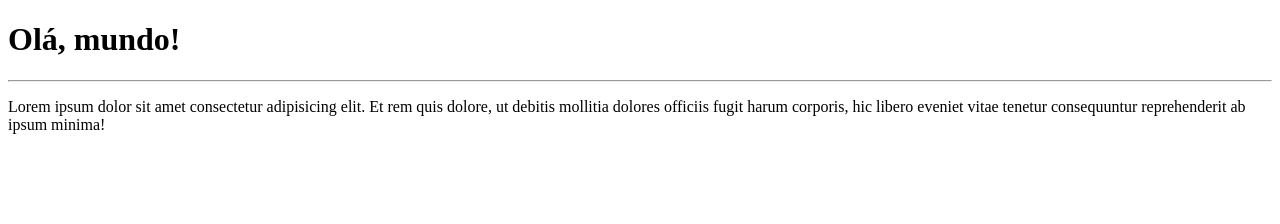
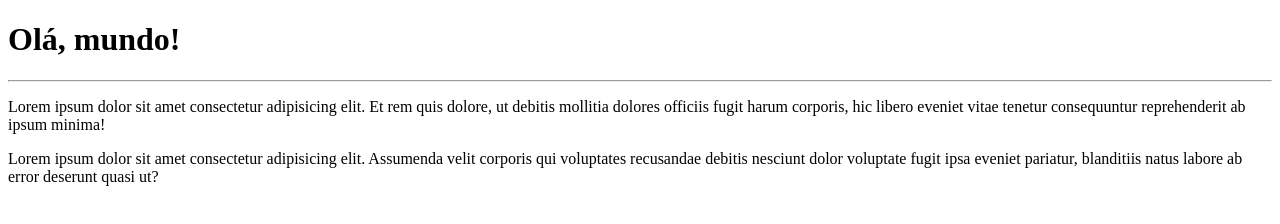
Before and after one commit to SidneyVargas/ola-mundo, a plain HTML site: page site-exemplo/index.html in a window 1280 px wide. Drawn offline with Linux system fonts and the light colour scheme.

Commit message:
Adicionei um paragrafo

```diff
--- a/site-exemplo/index.html
+++ b/site-exemplo/index.html
@@ -10,5 +10,6 @@
     <h1>Olá, mundo!</h1>
     <hr>
     <p>Lorem ipsum dolor sit amet consectetur adipisicing elit. Et rem quis dolore, ut debitis mollitia dolores officiis fugit harum corporis, hic libero eveniet vitae tenetur consequuntur reprehenderit ab ipsum minima!</p>
+    <p>Lorem ipsum dolor sit amet consectetur adipisicing elit. Assumenda velit corporis qui voluptates recusandae debitis nesciunt dolor voluptate fugit ipsa eveniet pariatur, blanditiis natus labore ab error deserunt quasi ut?</p>
 </body>
 </html>
```
